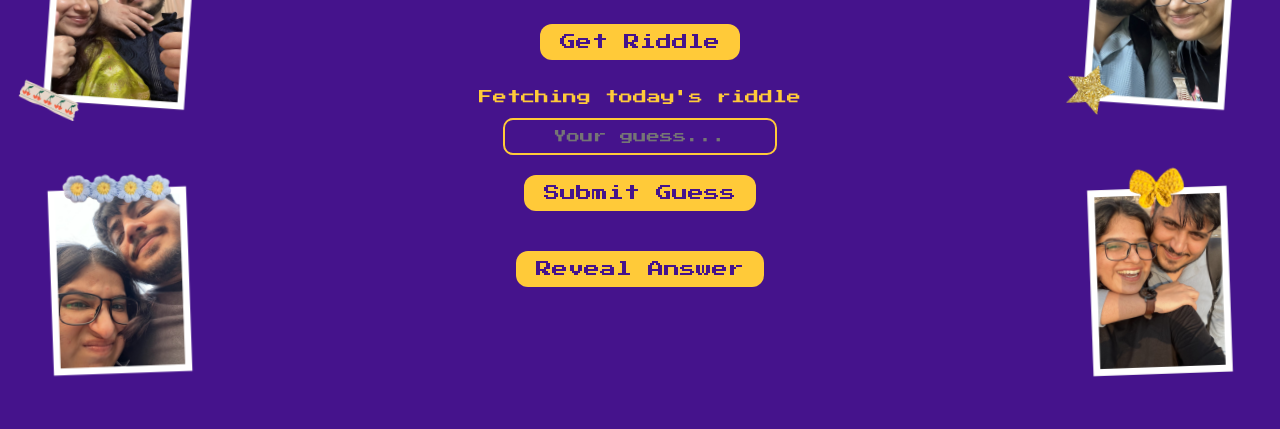
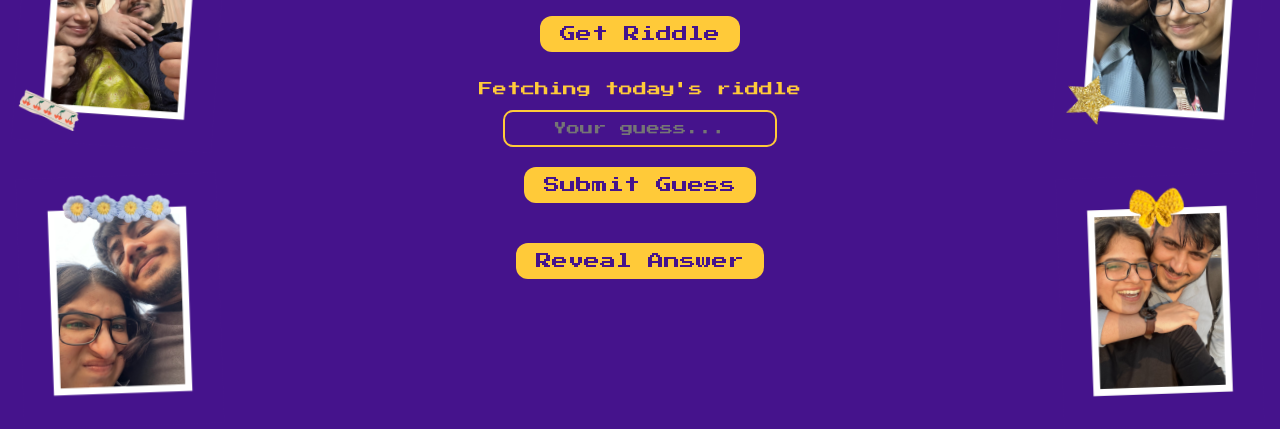
Before and after one commit to okeshelf/socratease, a plain HTML site: page index.html in a window 1280 px wide. Shown: the part 504-933 px from the top of the page. Before the commit the page ends 859 px from the top, so only its background shows below. Drawn offline with Linux system fonts and the light colour scheme.

Commit message:
Add files via upload

```diff
--- a/style.css
+++ b/style.css
@@ -6,6 +6,7 @@ body {
     padding: 50px;
     overflow-x: hidden;
     position: relative;
+    margin: 0;
 }
 
 .container {
@@ -77,10 +78,11 @@ input:focus {
 .photo-frame {
     display: flex;
     flex-direction: column;
-    gap: 20px;
-    position: fixed;
+    gap: 30px;
+    position: absolute;
     top: 120px;
     pointer-events: none;
+    z-index: 1;
   }
 
   .photo-frame.left {
@@ -104,10 +106,3 @@ input:focus {
   .photo-frame img:nth-child(3) {
     transform: rotate(-2deg);
   }
-
-  /* Adjust body padding so content doesn't hide behind photos */
-  body {
-    padding-left: 240px;
-    padding-right: 240px;
-    overflow-x: hidden;
-  }
```
